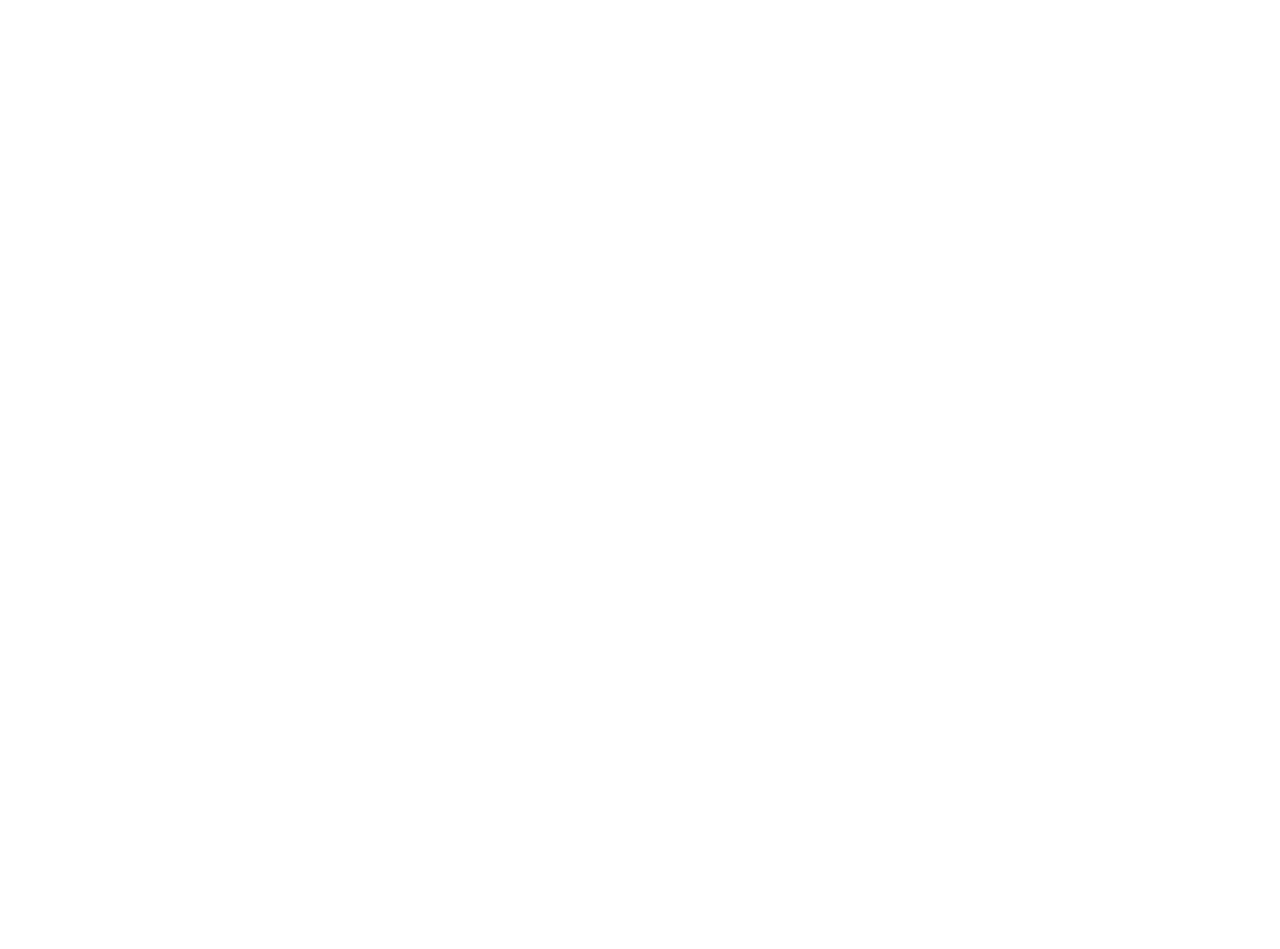
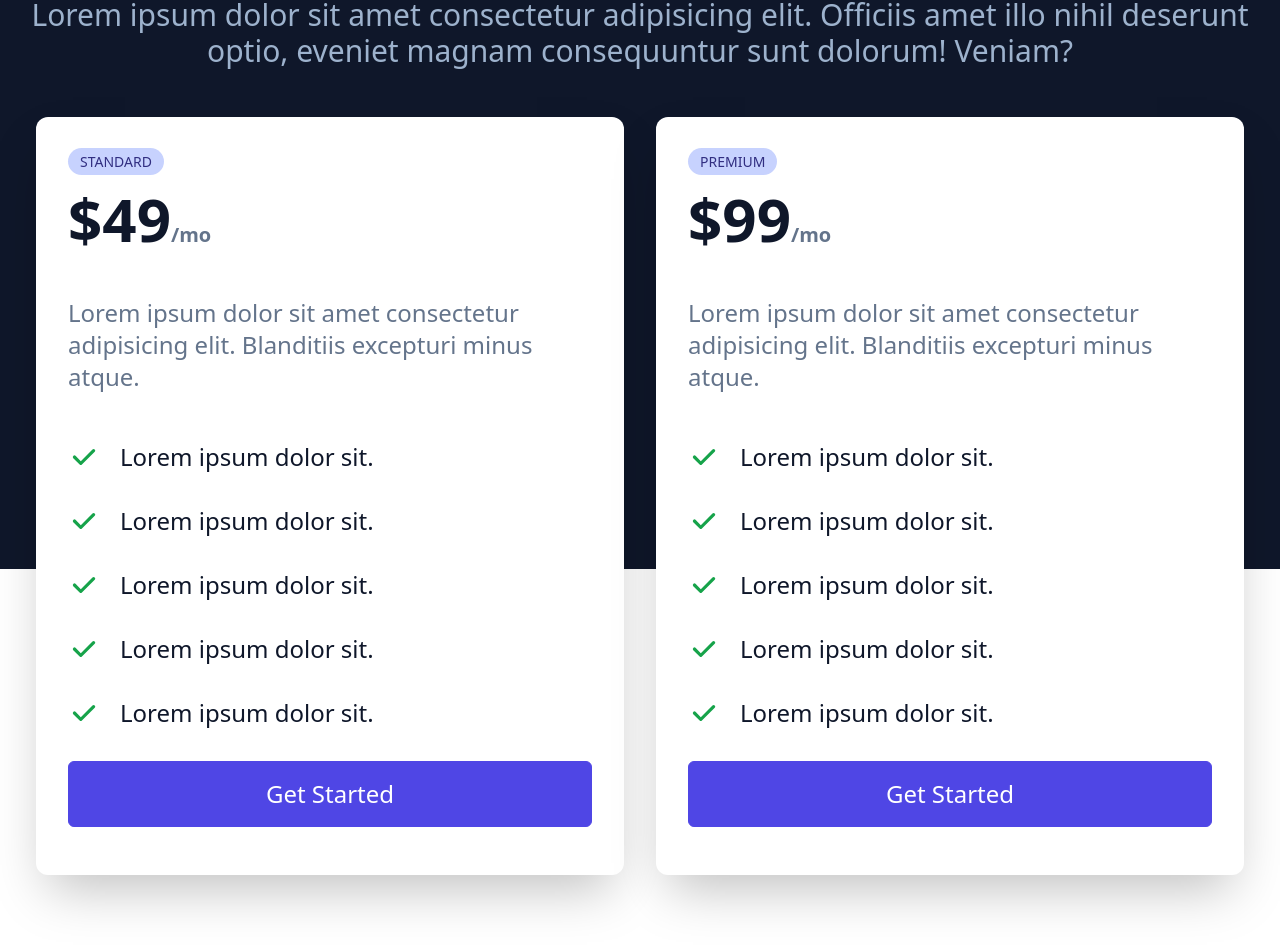
Before and after one commit to SamuelJAmos/Clolud-Managment-App, a React (Create React App) app: page / in a window 1280 px wide. Shown: the part 3405-4354 px from the top of the page. Before the commit the page ends 3174 px from the top, so only its background shows below. Built offline with nearby package versions, Linux system fonts and the light colour scheme.

Commit message:
Added and designed Pricing.jsx and added it into the App.js

```diff
--- a/src/App.js
+++ b/src/App.js
@@ -3,6 +3,7 @@
 import About from './components/About'
 import Support from './components/Support';
 import AllInOne from './components/AllInOne';
+import Pricing from './components/Pricing';
 
 function App() {
   return (
@@ -12,6 +13,7 @@
     <About/>
     <Support/>
     <AllInOne/>
+    <Pricing/>
     </>
   );
 }
--- /dev/null
+++ b/src/components/Pricing.jsx
@@ -0,0 +1,65 @@
+import React from 'react'
+
+import { CheckIcon } from '@heroicons/react/solid'
+
+const Pricing = () => {
+    return (
+        <div className='w-full text-white my-24'>
+            <div className='w-full h-[800px] bg-slate-900 absolute mix-blend-overlay'></div>
+
+            <div className='max-w-[1240px] mx-auto py-12'>
+
+                <div className='text-center py-8 text-slate-300'>
+                    <h2 className='text-3xl uppercase'>Pricing</h2>
+                    <h3 className='text-5xl font-bold text-white py-8'>The right price for your research.</h3>
+                    <p className='text-3xl'>
+                        Lorem ipsum dolor sit amet consectetur adipisicing elit.
+                        Officiis amet illo nihil deserunt optio,
+                        eveniet magnam consequuntur sunt dolorum! Veniam?
+                        </p>
+                </div>
+
+                <div className='grid md:grid-cols-2'>
+
+                    <div className='bg-white text-slate-900 m-4 p-8 rounded-xl shadow-2xl relative'>
+
+                        <span className='uppercase px-3 py-1 bg-indigo-200 text-indigo-900 rounded-2xl text-sm'>Standard</span>
+                        <div>
+                            <p className='text-6xl font-bold py-4 flex'>$49<span className='text-xl text-slate-500 flex flex-col justify-end'>/mo</span></p>
+                        </div>
+                        <p className='text-2xl py-8 text-slate-500'>Lorem ipsum dolor sit amet consectetur adipisicing elit. Blanditiis excepturi minus atque.</p>
+                        <div className='text-2xl'>
+                            <p className='flex py-4'> <CheckIcon className='w-8 mr-5 text-green-600'/> Lorem ipsum dolor sit. </p>
+                            <p className='flex py-4'> <CheckIcon className='w-8 mr-5 text-green-600'/> Lorem ipsum dolor sit. </p>
+                            <p className='flex py-4'> <CheckIcon className='w-8 mr-5 text-green-600'/> Lorem ipsum dolor sit. </p>
+                            <p className='flex py-4'> <CheckIcon className='w-8 mr-5 text-green-600'/> Lorem ipsum dolor sit. </p>
+                            <p className='flex py-4'> <CheckIcon className='w-8 mr-5 text-green-600'/> Lorem ipsum dolor sit. </p>
+                            <button className='w-full py-4 my-4'>Get Started</button>
+                        </div>
+                    </div>
+
+                    <div className='bg-white text-slate-900 m-4 p-8 rounded-xl shadow-2xl relative'>
+                        <span className='uppercase px-3 py-1 bg-indigo-200 text-indigo-900 rounded-2xl text-sm'>Premium</span>
+                        <div>
+                            <p className='text-6xl font-bold py-4 flex'>$99<span className='text-xl text-slate-500 flex flex-col justify-end'>/mo</span></p>
+                        </div>
+                        <p className='text-2xl py-8 text-slate-500'>Lorem ipsum dolor sit amet consectetur adipisicing elit. Blanditiis excepturi minus atque.</p>
+                        <div className='text-2xl'>
+                            <p className='flex py-4'> <CheckIcon className='w-8 mr-5 text-green-600'/> Lorem ipsum dolor sit. </p>
+                            <p className='flex py-4'> <CheckIcon className='w-8 mr-5 text-green-600'/> Lorem ipsum dolor sit. </p>
+                            <p className='flex py-4'> <CheckIcon className='w-8 mr-5 text-green-600'/> Lorem ipsum dolor sit. </p>
+                            <p className='flex py-4'> <CheckIcon className='w-8 mr-5 text-green-600'/> Lorem ipsum dolor sit. </p>
+                            <p className='flex py-4'> <CheckIcon className='w-8 mr-5 text-green-600'/> Lorem ipsum dolor sit. </p>
+                            <button className='w-full py-4 my-4'>Get Started</button>
+                        </div>
+                    </div>
+                </div>
+
+
+
+            </div>
+        </div>
+    )
+}
+
+export default Pricing
```
